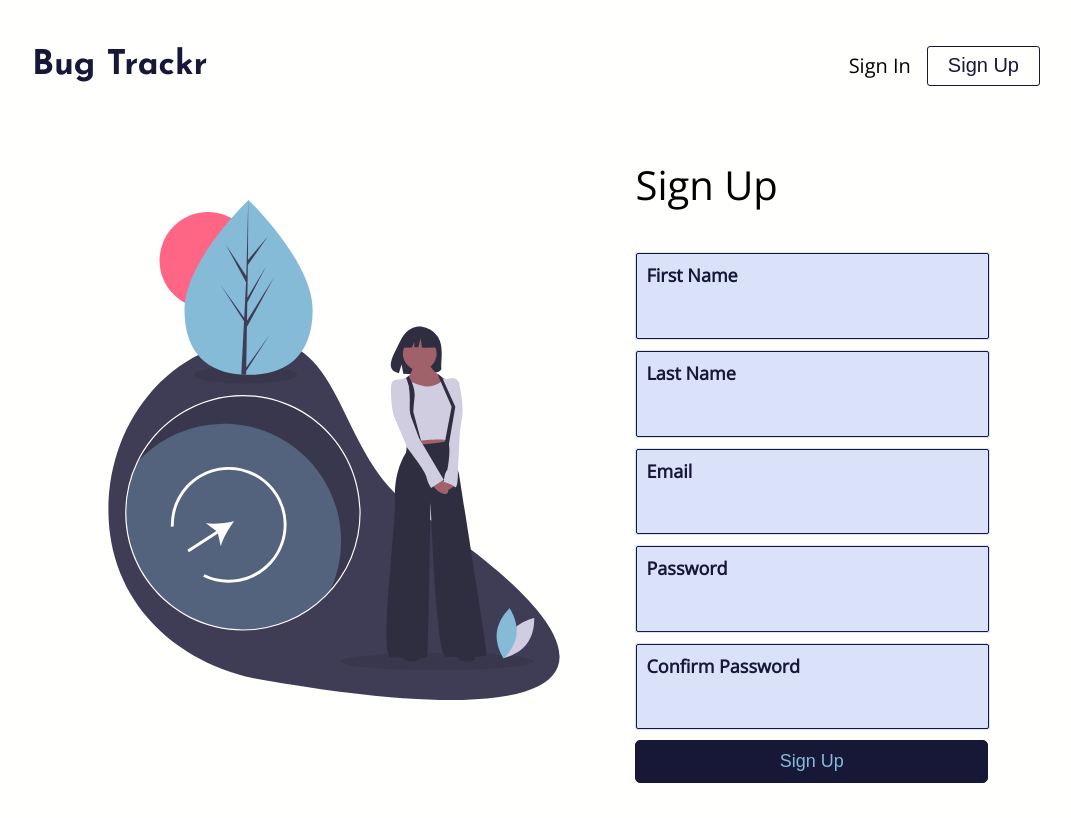
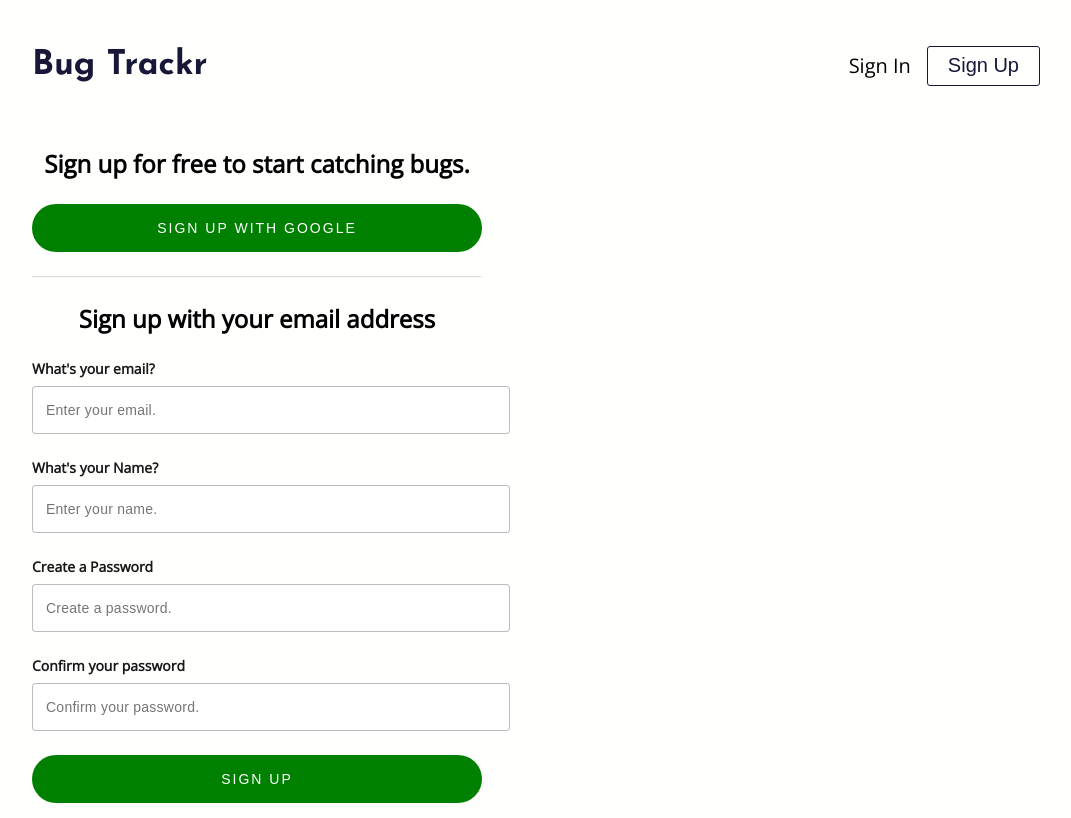
Before and after one commit to rushilp2311/bug-trackr, a React (Create React App) app: page /signup in a window 1280 px wide. Shown: the whole page, without its empty margins (104-1175 px from the left). Built offline with nearby package versions, Linux system fonts and the light colour scheme.

Commit message:
Forms Updated

```diff
--- a/package.json
+++ b/package.json
@@ -11,7 +11,9 @@
     "react-dom": "^16.13.1",
     "react-icons": "^3.11.0",
     "react-router-dom": "^5.2.0",
-    "react-scripts": "3.4.3"
+    "react-scripts": "3.4.3",
+    "react-toastify": "^6.0.8",
+    "validator": "^13.1.17"
   },
   "scripts": {
     "start": "react-scripts start",
--- a/src/components/Header.jsx
+++ b/src/components/Header.jsx
@@ -21,15 +21,9 @@ function Header() {
         </div>
       </header>
       <Switch>
-        <Route path='/signin'>
-          <SignIn />
-        </Route>
-        <Route path='/signup'>
-          <SignUp />
-        </Route>
-        <Route path='/'>
-          <Home />
-        </Route>
+        <Route path='/signin' component={SignIn} />
+        <Route path='/signup' component={SignUp} />
+        <Route path='/' component={Home} />
       </Switch>
     </Router>
   );
--- a/src/components/SignIn.jsx
+++ b/src/components/SignIn.jsx
@@ -1,28 +1,107 @@
 import React from "react";
 import signin from "../images/signin.svg";
-function SignIn() {
+import { toast } from "react-toastify";
+import "react-toastify/dist/ReactToastify.css";
+import { isEmail } from "validator";
+class SignIn extends React.Component {
+  constructor(props) {
+    super();
+    this.state = this.getInitialState();
+  }
+
+  getInitialState = () => ({
+    data: {
+      firstName: "",
+      lastName: "",
+      email: "",
+      password: "",
+      confirmPassword: "",
+    },
+    errors: {},
+  });
+
+  //Handling Input Change
+  handleChange = e => {
+    this.setState({
+      data: {
+        ...this.state.data,
+        [e.target.name]: e.target.value,
+      },
+      errors: {
+        ...this.state.errors,
+        [e.target.name]: "",
+      },
+    });
+  };
+  validate = async () => {
+    const { data } = this.state;
+    let errors = {};
+    if (!isEmail(data.email)) errors.email = "Email must be valid";
+    if (data.email === "") errors.email = "Email can not be blank";
+    if (data.password === "") errors.password = "Password must be valid";
+
+    return errors;
+  };
+  handleSubmit = async e => {
+    e.preventDefault();
+    const errors = await this.validate();
+    if (Object.keys(errors).length === 0) {
+      // Call the api
+
+      toast.success("Success", {
+        position: "top-right",
+        autoClose: 2000,
+        pauseOnHover: false,
+        closeOnClick: true,
+        draggable: true,
+      });
+
+      //Show success message
+      this.setState(this.getInitialState());
+    } else {
+      this.setState({ errors });
+    }
+  };
+
+  render() {
+    const { data, errors } = this.state;
     return (
-    <div className='main__container'>
-      <div className='form__container'>
-        <div className='form__left'>
-          <img src={signin} alt='singin' />
+      <div className='signup__form'>
+      <div className='signup__header'>
+        <p>Sign up for free to start catching bugs.</p>
+        <button className='google_btn'>SIGN UP WITH GOOGLE</button>
       </div>
-        <div className='form__right'>
-          <p>Sign In</p>
-          <form>
+      <hr />
+      <div className='signup__body'>
+        <p>Sign up with your email address</p>
         <div className='form__group'>
-              <label htmlFor='email'>Email</label>
-              <input type='text' />
+          <div className='label'>
+            <label>What's your email?</label>
+          </div>
+          <input type='text' placeholder='Enter your email.' />
         </div>
         <div className='form__group'>
-              <label htmlFor='password'>Password</label>
-              <input type='password' />
+          <div className='label'>
+            <label>What's your Name?</label>
           </div>
-            <button>Sign In</button>
-          </form>
+          <input type='text' placeholder='Enter your name.' />
         </div>
+        <div className='form__group'>
+          <div className='label'>
+            <label>Create a Password</label>
+          </div>
+          <input type='password' placeholder='Create a password.' />
+        </div>
+        <div className='form__group'>
+          <div className='label'>
+            <label>Confirm your password</label>
+          </div>
+          <input type='password' placeholder='Confirm your password.' />
+        </div>
+        <button className='signup_btn'>SIGN UP</button>
       </div>
     </div>
     );
   }
+}
 export default SignIn;
--- a/src/components/SignUp.jsx
+++ b/src/components/SignUp.jsx
@@ -1,40 +1,132 @@
 import React from "react";
+import { toast } from "react-toastify";
 import singup from "../images/signup.svg";
-function SignUp() {
-  return (
-    <div className='main__container'>
-      <div className='form__container'>
-        <div className='form__left'>
-          <img src={singup} alt='singin' />
+import "react-toastify/dist/ReactToastify.css";
+import { isEmail } from "validator";
+toast.configure();
+class SignUp extends React.Component {
+  constructor(props) {
+    super();
+    this.state = this.getInitialState();
+  }
+
+  getInitialState = () => ({
+    data: {
+      name: "",
+      email: "",
+      password: "",
+      confirmPassword: "",
+    },
+    errors: {},
+  });
+
+  //Handling Input Change
+  handleChange = e => {
+    this.setState({
+      data: {
+        ...this.state.data,
+        [e.target.name]: e.target.value,
+      },
+      errors: {
+        ...this.state.errors,
+        [e.target.name]: "",
+      },
+    });
+  };
+  validate = async () => {
+    const { data } = this.state;
+    let errors = {};
+    if (data.name === "") errors.name = "First Name cannot be blank.";
+    if (!isEmail(data.email)) errors.email = "Email must be valid";
+    if (data.email === "") errors.email = "Email can not be blank";
+    if (data.password === "") errors.password = "Password must be valid";
+    if (data.confirmPassword !== data.password)
+      errors.confirmPassword = "Password must match";
+
+    return errors;
+  };
+  handleSubmit = async e => {
+    e.preventDefault();
+    const errors = await this.validate();
+    if (Object.keys(errors).length === 0) {
+      // Call the api
+
+      toast.success("Success", {
+        position: "top-right",
+        autoClose: 2000,
+        pauseOnHover: false,
+        closeOnClick: true,
+        draggable: true,
+      });
+
+      //Show success message
+      this.setState(this.getInitialState());
+    } else {
+      this.setState({ errors });
+    }
+  };
+  render() {
+    const { data, errors } = this.state;
+    return (
+      <div className='signup__form'>
+        <div className='signup__header'>
+          <p>Sign up for free to start catching bugs.</p>
+          <button className='google_btn'>SIGN UP WITH GOOGLE</button>
         </div>
-        <div className='form__right'>
-          <p>Sign Up</p>
-          <form>
+        <hr />
+        <form onSubmit={this.handleSubmit}>
+          <div className='signup__body'>
+            <p>Sign up with your email address</p>
             <div className='form__group'>
-              <label htmlFor='firstName'>First Name</label>
-              <input type='text' />
+              <div className='label'>
+                <label>What's your email?</label>
+              </div>
+              <input
+                type='text'
+                value={data.email}
+                name='email'
+                onChange={this.handleChange}
+                placeholder='Enter your email.'
+              />
             </div>
             <div className='form__group'>
-              <label htmlFor='lastName'>Last Name</label>
-              <input type='text' />
+              <div className='label'>
+                <label>What's your Name?</label>
+              </div>
+              <input
+                type='text'
+                placeholder='Enter your name.'
+                value={data.name}
+                onChange={this.handleChange}
+              />
             </div>
             <div className='form__group'>
-              <label htmlFor='email'>Email</label>
-              <input type='text' />
+              <div className='label'>
+                <label>Create a Password</label>
+              </div>
+              <input
+                type='password'
+                placeholder='Create a password.'
+                value={data.password}
+                onChange={this.handleChange}
+              />
             </div>
             <div className='form__group'>
-              <label htmlFor='password'>Password</label>
-              <input type='password' />
+              <div className='label'>
+                <label>Confirm your password</label>
+              </div>
+              <input
+                type='password'
+                placeholder='Confirm your password.'
+                value={data.confirmPassword}
+                onChange={this.handleChange}
+              />
             </div>
-            <div className='form__group'>
-              <label htmlFor='password2'>Confirm Password</label>
-              <input type='password' />
-            </div>
-            <button>Sign Up</button>
-          </form>
-        </div>
+            <button className='signup_btn'>SIGN UP</button>
+          </div>
+        </form>
       </div>
-    </div>
-  );
+    );
+  }
 }
 export default SignUp;
--- a/src/styles/_form.scss
+++ b/src/styles/_form.scss
@@ -1,84 +1,84 @@
-.main__container {
-  display: flex;
-  flex-direction: column;
-  justify-content: center;
-  .form__container {
+
+.signup__form {
+  margin-top: 30px;
+  max-width: 450px;
+  p {
+    font-size: 24px;
+    margin-top: 0;
+    text-align: center;
+    font-weight: 700;
+  }
+  .signup__header {
+    padding-bottom: 24px;
+    .google_btn {
       width: 100%;
-    display: flex;
-    flex-direction: row;
-    align-self: center;
-    justify-content: space-evenly;
-    .form__left {
-      display: flex;
-      align-items: center;
-      img {
-        height: 500px;
-        width: 500px;
+      height: 48px;
+      line-height: 16px;
+      text-align: center;
+      border: 0px none;
+      border-radius: 500px;
+      font-size: 14px;
+      letter-spacing: 2px;
+      transition-duration: 33ms;
+      background-color: green;
+      color: white;
+    }
+    .google_btn:hover {
+      transform: scale(1.04);
+      background-color: red;
     }
   }
-    .form__right {
-      display: flex;
-      flex-direction: column;
-      width: 35%;
-      > p {
-        font-size: 40px;
+  hr {
+    opacity: 0.3;
+    margin: 0;
+    padding: 0;
   }
+
+  .signup__body {
+    padding-top: 24px;
     .form__group {
-        display: flex;
-        flex-direction: column;
-        margin-bottom: 10px;
-        background-color: rgb(218, 226, 250);
-        border: 1px solid rgba(209, 210, 229, 0);
-        border-radius: 2px;
-        position: relative;
-        width: 100%;
-
-        label {
-          font-size: 18px;
-          color: $main-color;
-          margin-bottom: 5px;
-          font-weight: 600;
-          padding: 10px 10px 5px;
-          position: absolute;
+      padding-bottom: 24px;
+      .label {
+        padding-bottom: 8px;
+        font-size: 14px;
+        font-weight: 700;
+        > label {
+          color: rgb(24, 24, 24);
+        }
       }
       input {
-          padding: 8px;
-          font-size: 24px;
-          color: $main-color;
-          padding: 1.9em 0.625rem 0.625rem;
-          background-color: rgb(218, 226, 250);
-          border: 1px solid $main-color;
-          border-radius: 2px;
-        }
-        input::focus {
-          border: 1px solid $main-color;
+        box-shadow: rgb(189, 189, 189) 0px 0px 0px 1px inset;
+        appearance: none;
+        background-image: none;
+        padding: 14px;
+        display: block;
+        font-size: 14px;
+        font-weight: 400;
+        line-height: 20px;
+        letter-spacing: 0.25px;
+        width: 100%;
+        background-color: rgb(255, 255, 255);
+        color: rgb(24, 24, 24);
+        border: 0px;
+        border-radius: 4px;
       }
     }
     button {
       width: 100%;
-        font-size: large;
-        background-color: $main-color;
-        border: 1px solid $main-color;
-        border-radius: 5px;
-        color: $primary-color;
-        padding: 10px;
+      height: 48px;
+      line-height: 16px;
+      text-align: center;
+      border: 0px none;
+      border-radius: 500px;
+      font-size: 14px;
+      letter-spacing: 2px;
+      transition-duration: 33ms;
+      background-color: green;
+      color: white;
+    }
+    button:hover {
+      transform: scale(1.04);
+      background-color: red;
     }
   }
 }
-}
-
-@media (max-width: 765px) {
-  .main__container {
-    .form__container {
-      .form__left {
-        width: 0px;
-        img {
-          display: none;
-        }
-      }
-      .form__right {
-        width: 100%;
-      }
-    }
-  }
-}
```
Also changed, not shown: 2 other files (tests, documents, lock files or other folders). Lines whose indentation alone changed are shown as unchanged.
